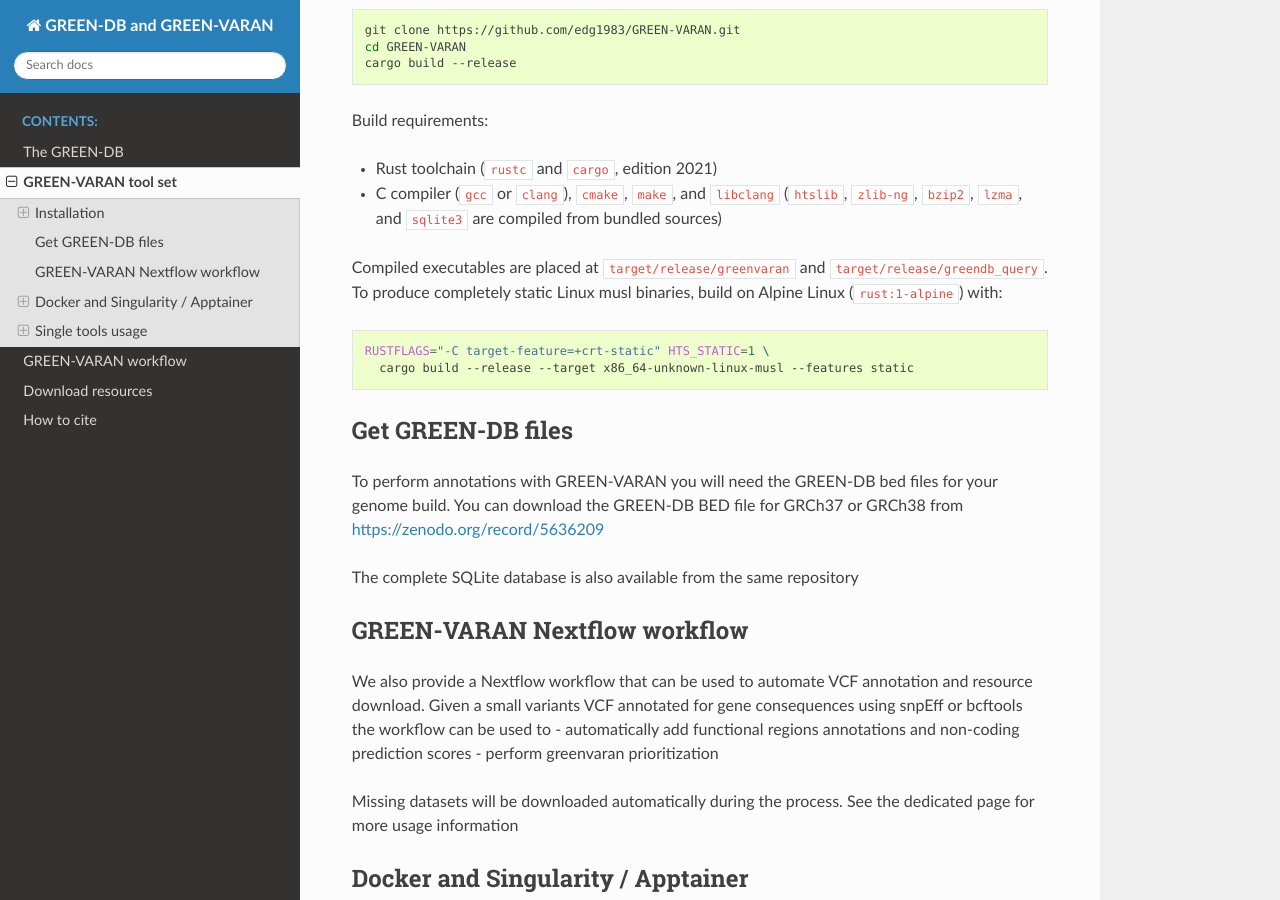
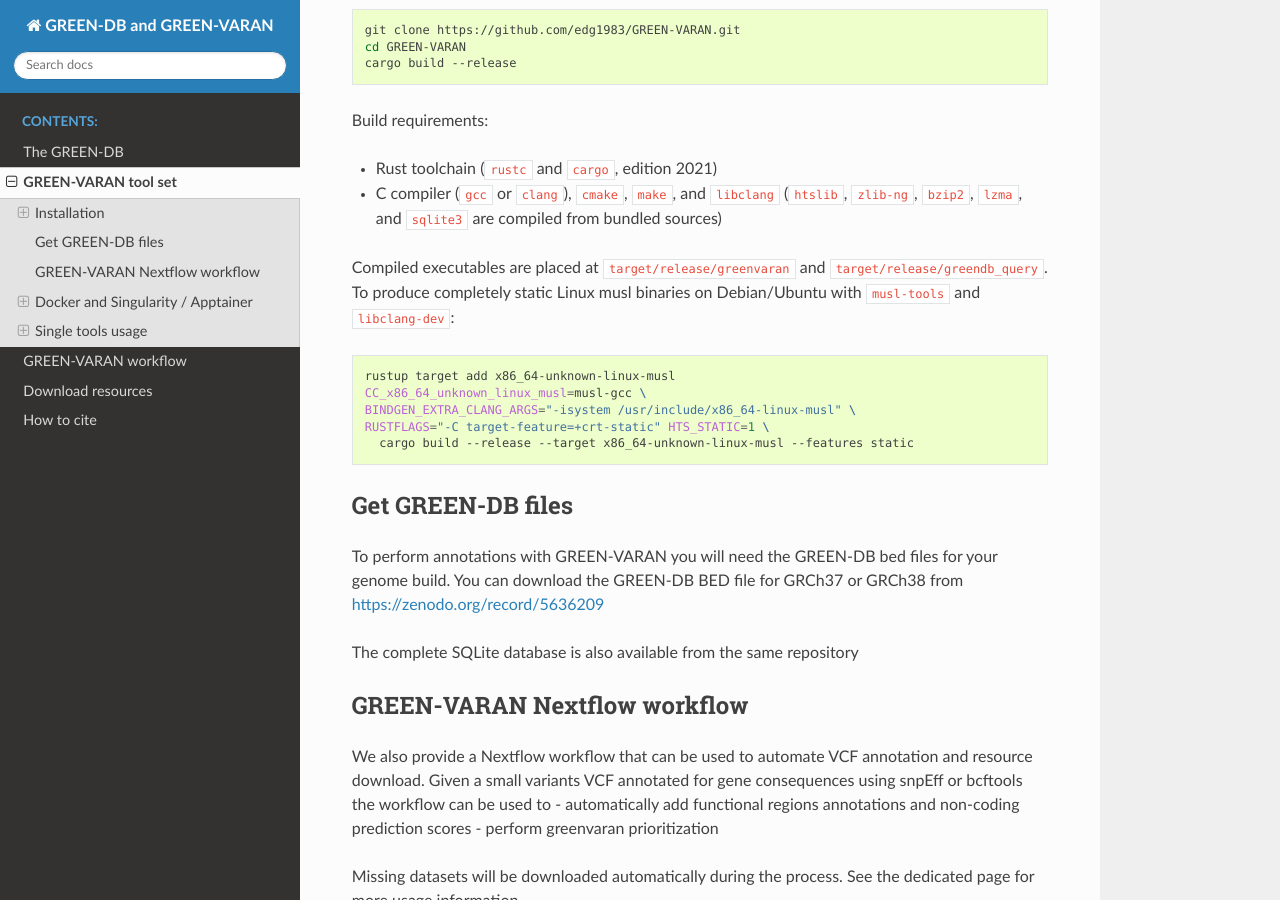
Before and after one commit to edg1983/GREEN-VARAN, a Sphinx documentation site: the page built from docs/GREEN_VARAN.rst, in a window 1280 px wide and 900 px high, scrolled down 622 px. Built offline with Sphinx 7.4.7 and the Read the Docs theme 3.1.0, drawn with Linux system fonts in a browser that asks for light colours.

Commit message:
Use glibc host (Bookworm/Ubuntu) + musl-tools for static musl builds
On rust:1-alpine, Cargo links build scripts statically against musl, causing
bindgen/hts-sys to fail when dlopen-ing libclang.so ('Dynamic loading not
supported'). Cross-compiling from a glibc host (rust:1-bookworm in Dockerfile,
ubuntu-latest in release-static.yml) to x86_64-unknown-linux-musl lets host
build scripts and proc-macros use glibc/libclang natively while producing
100% statically linked musl executables.

```diff
--- a/docs/GREEN_VARAN.rst
+++ b/docs/GREEN_VARAN.rst
@@ -31,10 +31,13 @@ Build requirements:
 - C compiler (``gcc`` or ``clang``), ``cmake``, ``make``, and ``libclang`` (``htslib``, ``zlib-ng``, ``bzip2``, ``lzma``, and ``sqlite3`` are compiled from bundled sources)
 
 Compiled executables are placed at ``target/release/greenvaran`` and ``target/release/greendb_query``.
-To produce completely static Linux musl binaries, build on Alpine Linux (``rust:1-alpine``) with:
+To produce completely static Linux musl binaries on Debian/Ubuntu with ``musl-tools`` and ``libclang-dev``:
 
 .. code-block:: bash
 
+    rustup target add x86_64-unknown-linux-musl
+    CC_x86_64_unknown_linux_musl=musl-gcc \
+    BINDGEN_EXTRA_CLANG_ARGS="-isystem /usr/include/x86_64-linux-musl" \
     RUSTFLAGS="-C target-feature=+crt-static" HTS_STATIC=1 \
       cargo build --release --target x86_64-unknown-linux-musl --features static
 
```
Also changed, not shown: README.md (+4 -1 lines), 2 other files.
